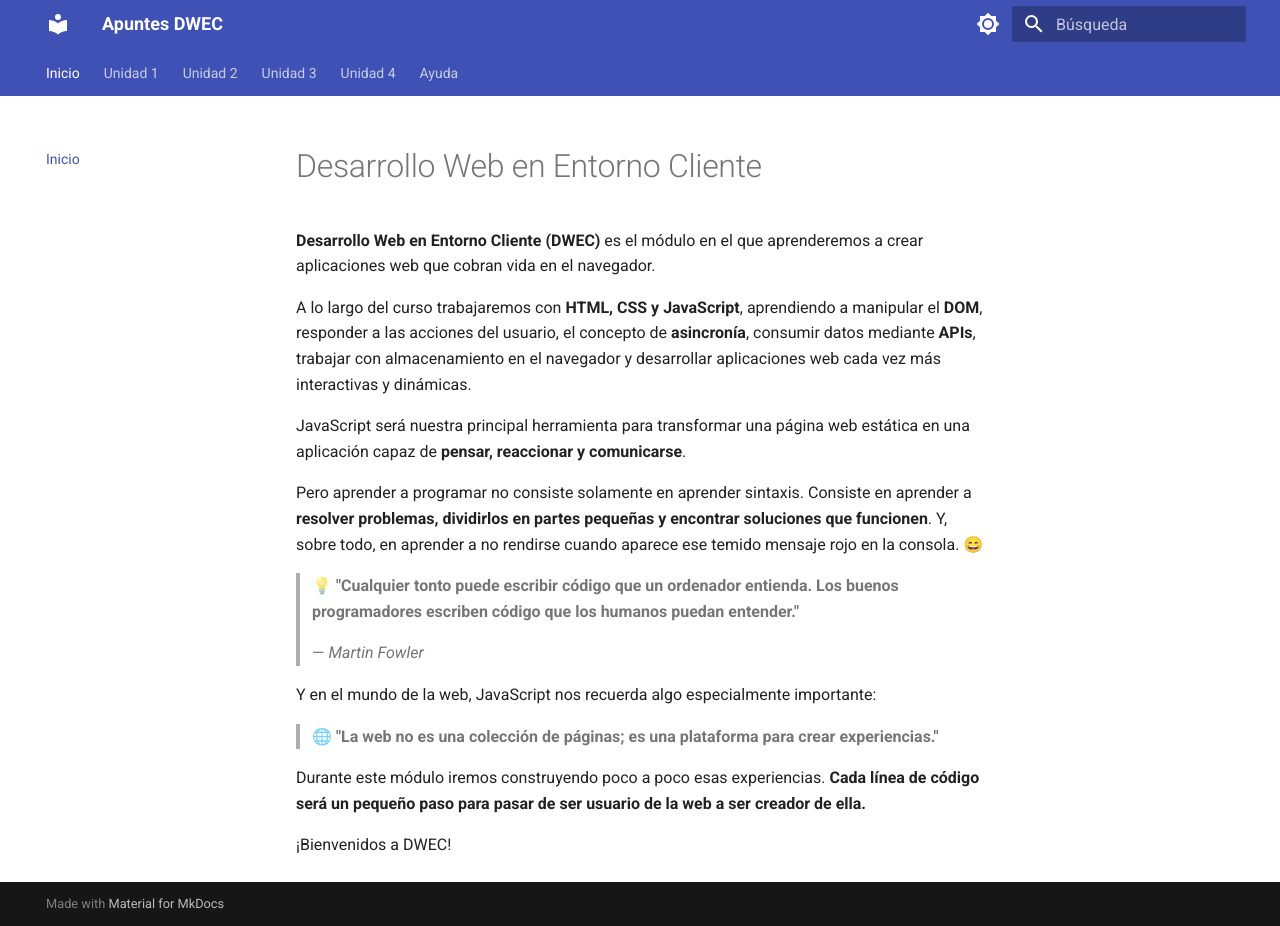
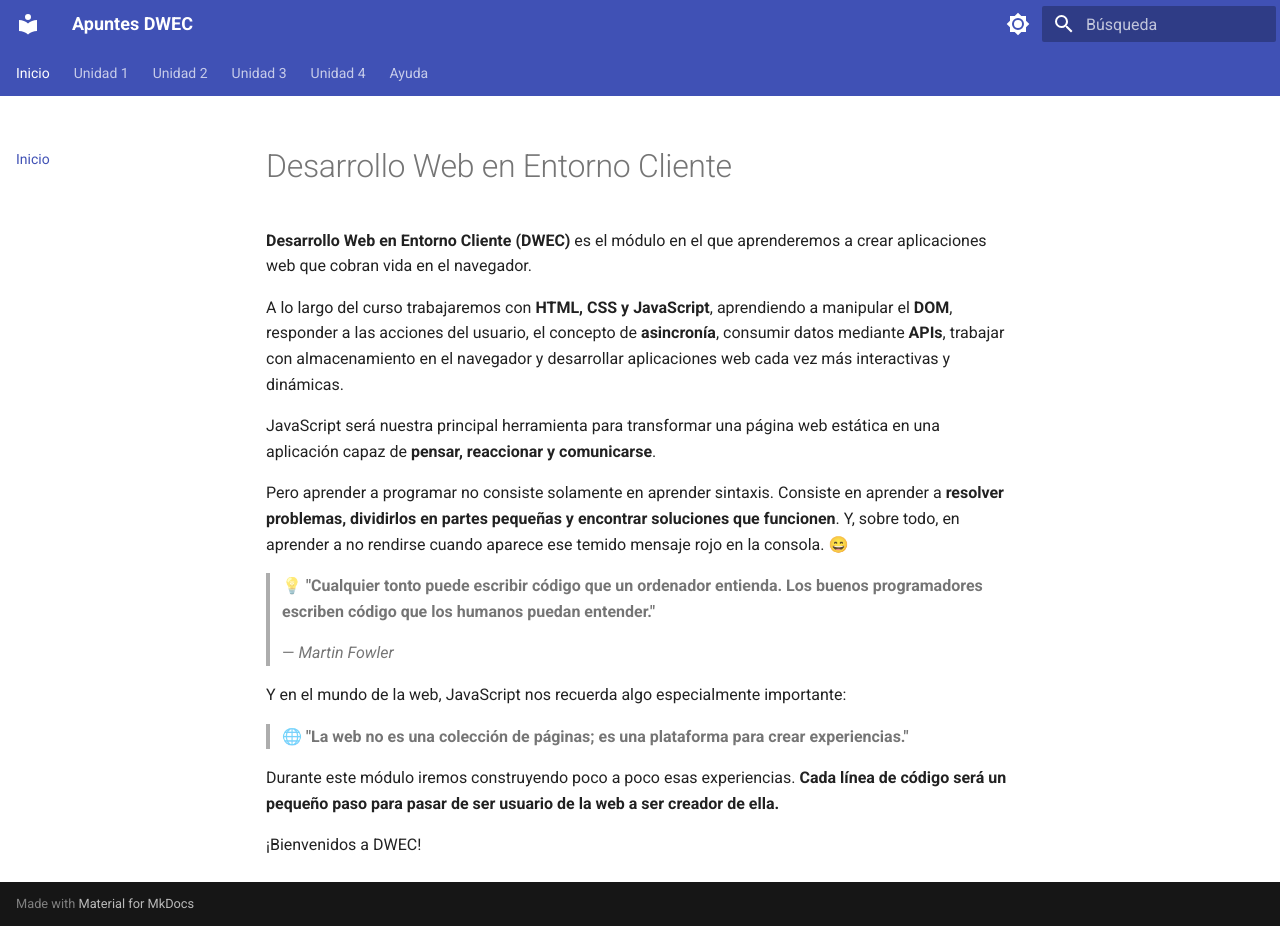
Before and after one commit to jpmartinez-profe/DWEC_Apuntes, an MkDocs documentation site: the page built from docs/index.md, in a window 1280 px wide and 926 px high. Built offline with MkDocs 1.6.1 and Material for MkDocs 9.7.7, drawn with Linux system fonts in a browser that asks for light colours.

Commit message:
Aumentando tamanio de columna central

```diff
--- a/docs/stylesheets/playground.css
+++ b/docs/stylesheets/playground.css
@@ -354,3 +354,17 @@
         font-size: 0.75rem;
     }
 }
+
+/* =========================================================
+   AMPLIAR LA COLUMNA CENTRAL DE MKDOCS MATERIAL
+   ========================================================= */
+
+@media screen and (min-width: 76.25em) {
+    .md-grid {
+        max-width: 1400px;
+    }
+
+    .md-content {
+        max-width: none;
+    }
+}
```
